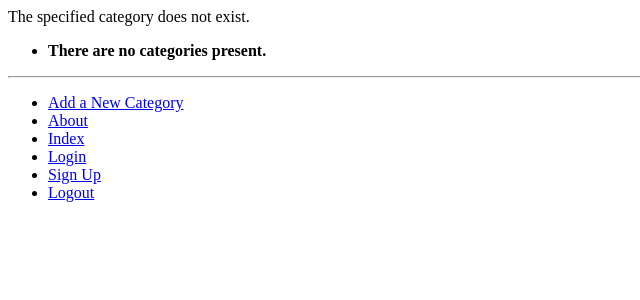
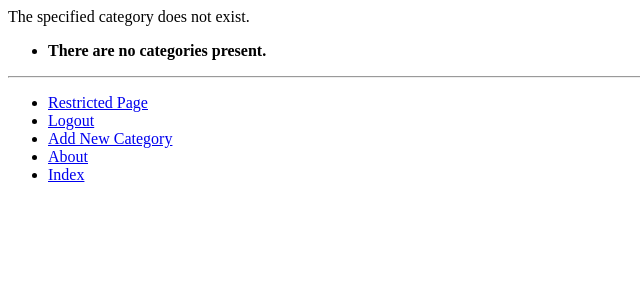
Before and after one commit to MrChenISoap/IteachLab1, a Django app: page /rango/category/1/ in a window 1280 px wide. Shown: the top 300 px of the page, without its empty margins (0-640 px from the left). Run offline with Django 3.2, Linux system fonts and the light colour scheme; the visitor is signed in with stand-in values (Sample User, id 1); data that the repository does not hold is empty.

Commit message:
ch 9: finish exercise

```diff
--- a/rango/urls.py
+++ b/rango/urls.py
@@ -10,6 +10,6 @@ urlpatterns =[
     path('category/<slug:category_name_slug>/add_page/', views.add_Page, name='add_page'),
     path('register/', views.register, name='register'),
     path('login/', views.user_login, name='login'),
-    path('restricted/', views.user_login, name='restricted'),
+    path('restricted/', views.restricted, name='restricted'),
     path('logout/', views.user_logout, name='logout'),
 ]
--- a/rango/views.py
+++ b/rango/views.py
@@ -25,7 +25,7 @@ def about(request):
     context_dict = {'boldmessage': ' This tutorial has been put together by Hongyu Chen'}
     return render(request, 'rango/about.html', context=context_dict)
 
-@login_required
+
 def show_category(request, category_name_slug):
     context_dict = {}
 
@@ -142,3 +142,7 @@ def user_login(request):
 def user_logout(request):
     logout(request)
     return redirect(reverse('rango:index'))
+
+@login_required
+def restricted(request):
+    return render(request, 'rango/restricted.html')
--- a/templates/rango/base.html
+++ b/templates/rango/base.html
@@ -25,13 +25,19 @@
         <hr />
         <div>
             <ul>
-                <li><a href="{% url 'rango:add_category' %}">Add a New Category</a></li>
+                {% if user.is_authenticated %}
+                <li><a href="{% url 'rango:restricted' %}">Restricted Page</a></li>
+                <li><a href="{% url 'rango:logout' %}">Logout</a></li>
+                {% else %}
+
+                <li><a href="{% url 'rango:register' %}">Sign Up</a></li>
+                <li><a href="{% url 'rango:login' %}">Login</a></li>
+                {% endif %}
+
+                <li><a href="{% url 'rango:add_category' %}">Add New Category</a></li>
                 <li><a href="{% url 'rango:about' %}">About</a></li>
                 <li><a href="{% url 'rango:index' %}">Index</a></li>
-                <li><a href="{% url 'rango:login' %}">Login</a></li>
-                <li><a href="{% url 'rango:register' %}">Sign Up</a></li>
-                <li><a href="{% url 'rango:logout' %}">Logout</a></li>
-            </ul>
+                </ul>
         </div>
     </body>
 </html>
--- a/templates/rango/category.html
+++ b/templates/rango/category.html
@@ -25,8 +25,9 @@
     {% else %}
     <strong>No pages currently in category.</strong>
     {% endif %}
-
+    {% if user.is_authenticated %}
     <a href="{% url 'rango:add_page' category.slug %}">Add Page</a><br />
+    {% endif %}
   {% else %}
   The specified category does not exist.
   {% endif %}
```
Also changed, not shown: templates/rango/restricted.html (added, +11 -0 lines). Lines whose indentation alone changed are shown as unchanged.
